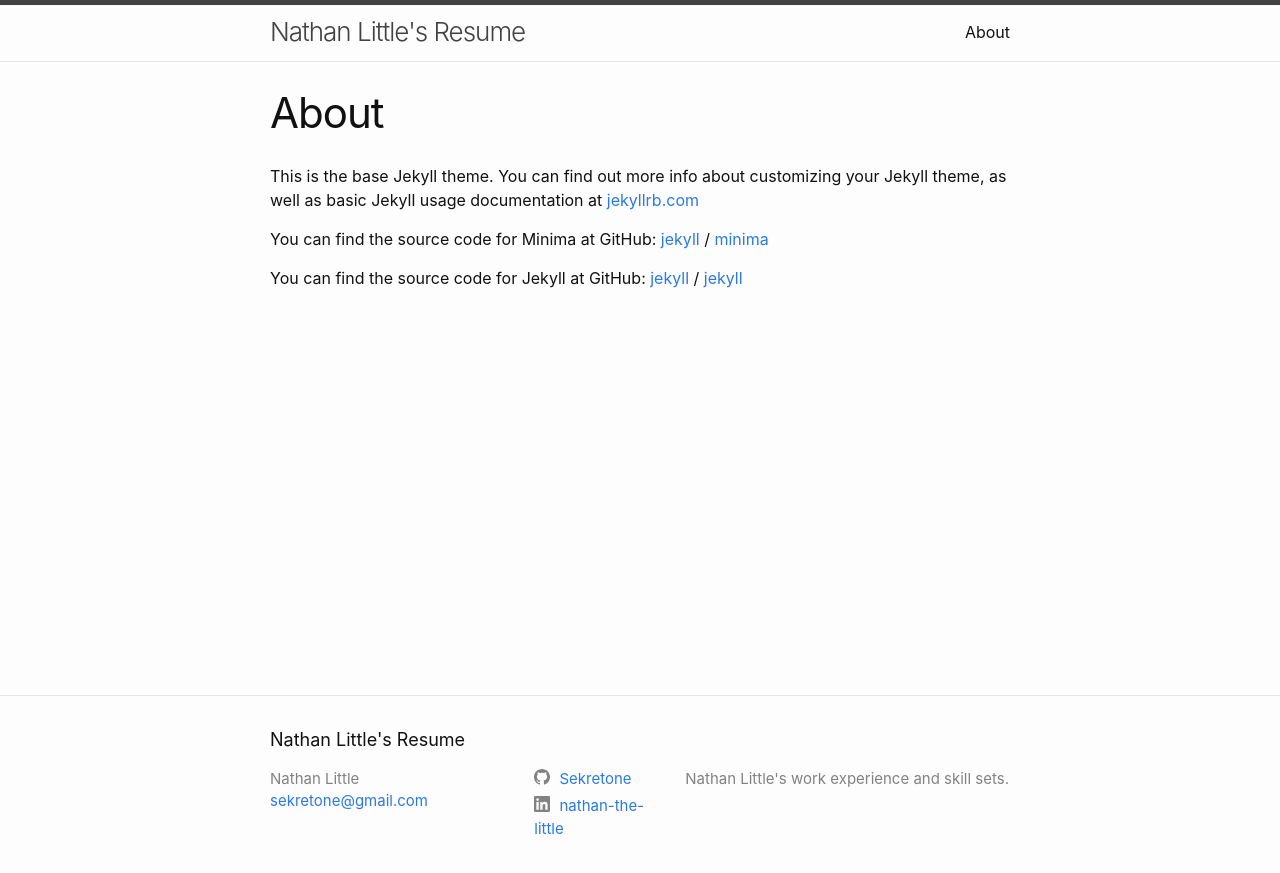
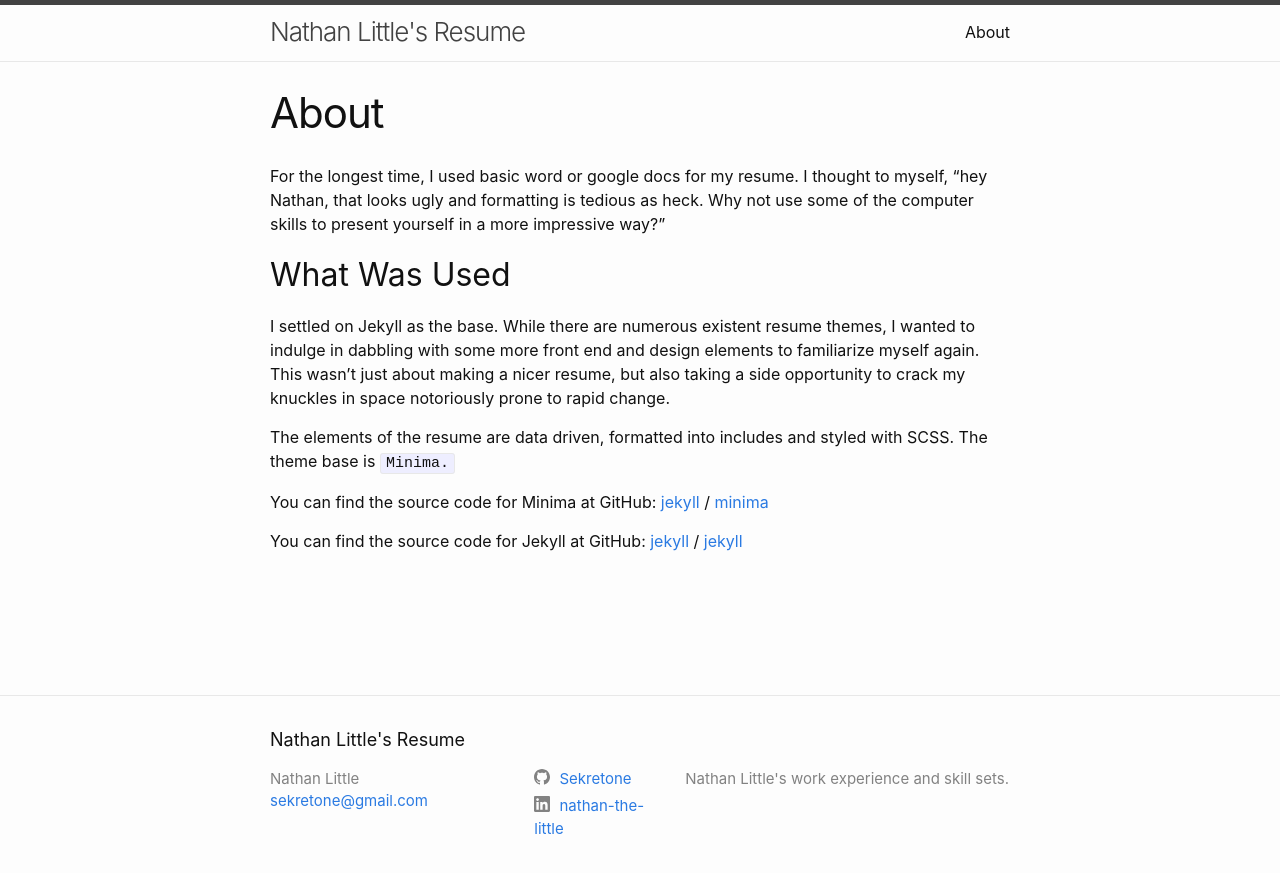
Before and after one commit to SekretOne/nathan-little-resume, a Jekyll site: the page built from about.markdown, in a window 1280 px wide. Shown: the top 873 px of the page. Built offline with Jekyll 4.4.1, drawn with Linux system fonts in a browser that asks for light colours.

Commit message:
update the about

```diff
--- a/about.markdown
+++ b/about.markdown
@@ -4,7 +4,13 @@ title: About
 permalink: /about/
 ---
 
-This is the base Jekyll theme. You can find out more info about customizing your Jekyll theme, as well as basic Jekyll usage documentation at [jekyllrb.com](https://jekyllrb.com/)
+For the longest time, I used basic word or google docs for my resume. I thought to myself, "hey Nathan, that looks ugly and formatting is tedious as heck. Why not use some of the computer skills to present yourself in a more impressive way?"
+
+## What Was Used
+
+I settled on Jekyll as the base. While there are numerous existent resume themes, I wanted to indulge in dabbling with some more front end and design elements to familiarize myself again. This wasn't just about making a nicer resume, but also taking a side opportunity to crack my knuckles in space notoriously prone to rapid change.
+
+The elements of the resume are data driven, formatted into includes and styled with SCSS. The theme base is `Minima.`
 
 You can find the source code for Minima at GitHub:
 [jekyll][jekyll-organization] /
--- a/index.markdown
+++ b/index.markdown
@@ -4,5 +4,3 @@
 
 layout: home
 ---
-
-I assume this goes here.
```
